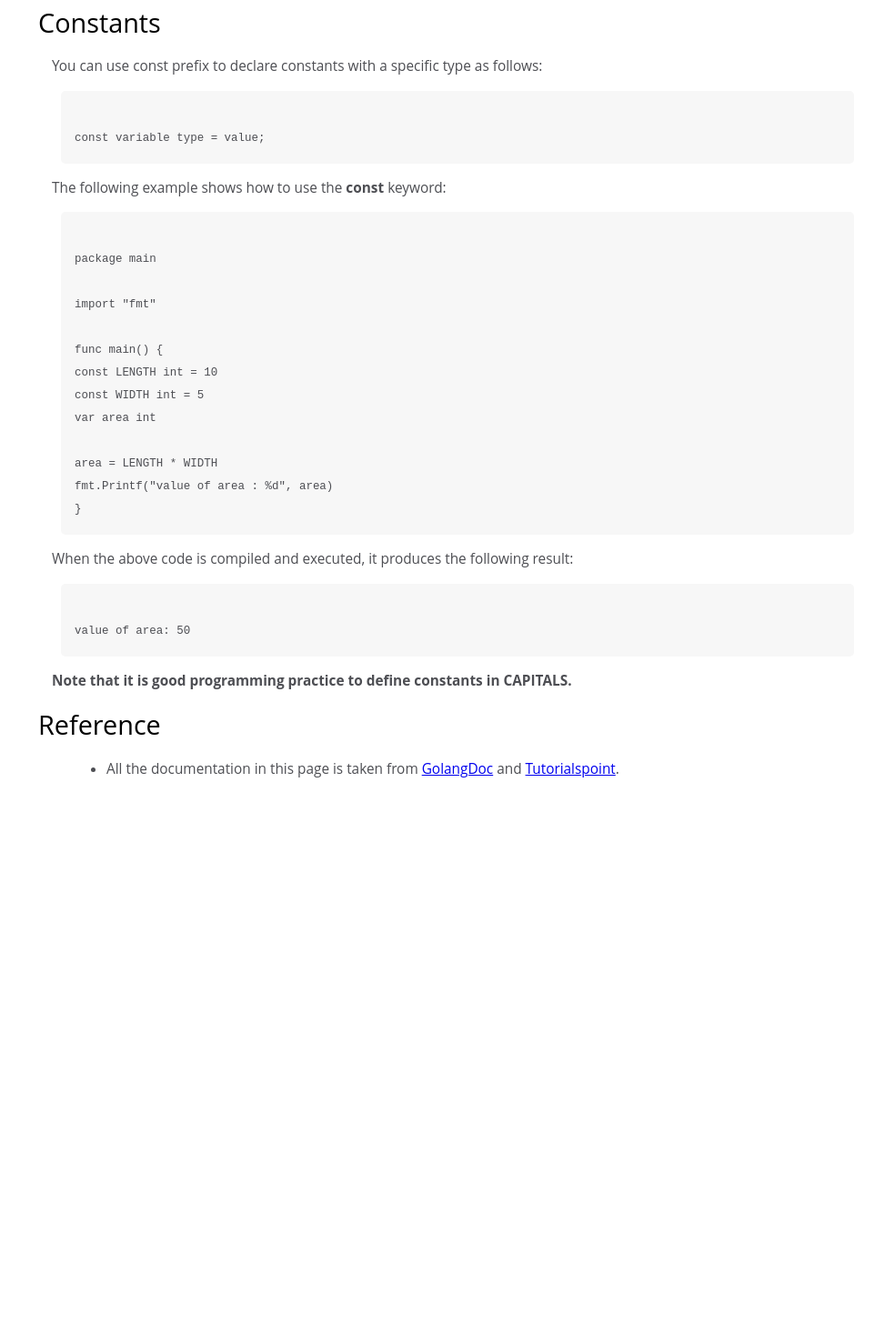
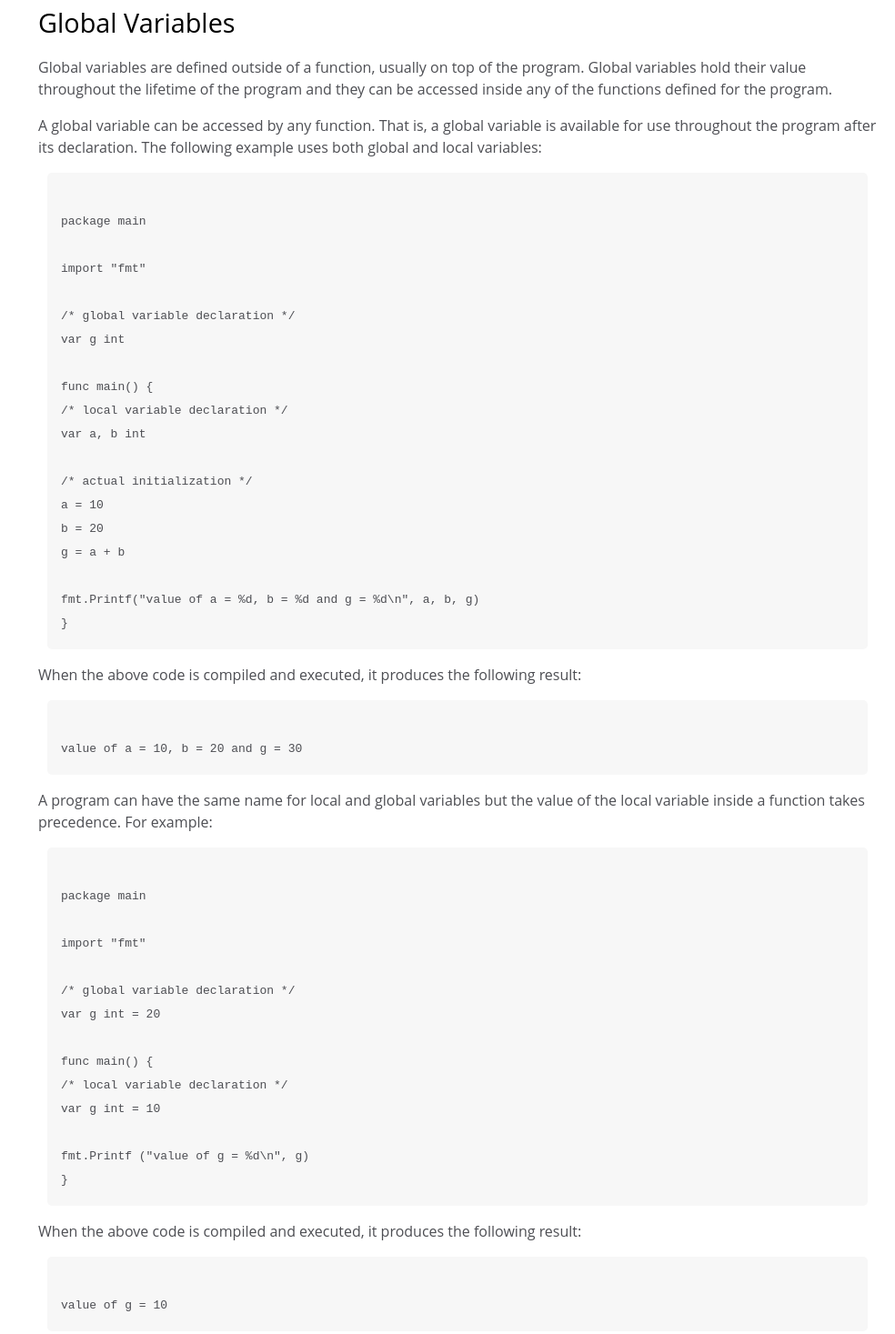
Before and after one commit to william-phokompe/technical-documentation, a plain HTML site: page index.html in a window 1280 px wide. Shown: the part 3395-4862 px from the top of the page at 91% size, without its empty margins (296-1280 px from the left). Before the commit the page ends 4287 px from the top, so only its background shows below. Drawn offline with Linux system fonts and the light colour scheme.

Commit message:
global variables

```diff
--- a/index.html
+++ b/index.html
@@ -32,7 +32,7 @@
                 <a class="nav-link" href="#variable_scope">Variable Scope</a>
             </li>
             <li>
-                <a class="nav-link" href="#Global Variables">Global Variables</a>
+                <a class="nav-link" href="#global_variables">Global Variables</a>
             </li>
             <li>
                 <a class="nav-link" href="#constants">Constants</a>
@@ -224,6 +224,67 @@
                 </p>
             </article>
         </section>
+        <seaction class="main-section" id="global_variables">
+            <header>Global Variables</header>
+            <article>
+                <p>
+                    Global variables are defined outside of a function, usually on top of the program.
+                    Global variables hold their value throughout the lifetime of the program and they can be accessed inside any of the functions defined for the program.
+                </p>
+                <p>
+                    A global variable can be accessed by any function.
+                    That is, a global variable is available for use throughout the program after its declaration.
+                    The following example uses both global and local variables:
+                </p>
+                <code>
+                    package main
+
+                    import "fmt"
+
+                    /* global variable declaration */
+                    var g int
+
+                    func main() {
+                        /* local variable declaration */
+                        var a, b int
+
+                        /* actual initialization */
+                        a = 10
+                        b = 20
+                        g = a + b
+
+                        fmt.Printf("value of a = %d, b = %d and g = %d\n", a, b, g)
+                    }
+                </code>
+                <p>When the above code is compiled and executed, it produces the following result: </p>
+                <code>
+                    value of a = 10, b = 20 and g = 30
+                </code>
+                <p>
+                    A program can have the same name for local and global variables but the value of the local variable inside a function takes precedence.
+                    For example:
+                </p>
+                <code>
+                    package main
+
+                    import "fmt"
+
+                    /* global variable declaration */
+                    var g int = 20
+
+                    func main() {
+                        /* local variable declaration */
+                        var g int = 10
+
+                        fmt.Printf ("value of g = %d\n",  g)
+                    }
+                </code>
+                <p>When the above code is compiled and executed, it produces the following result: </p>
+                <code>
+                    value of g = 10
+                </code>
+            </article>
+        </seaction>
         <section class="main-section" id="constants">
             <header>Constants</header>
             <article>
```
